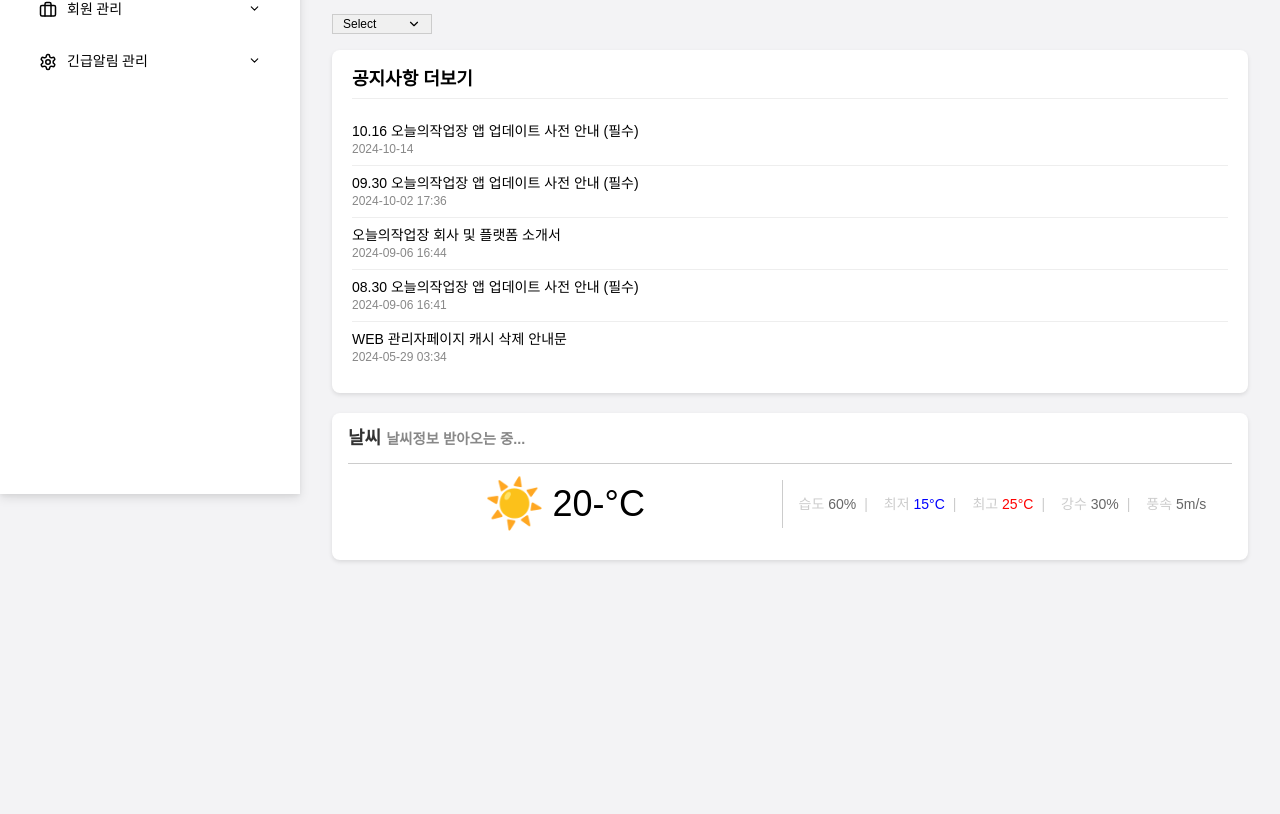
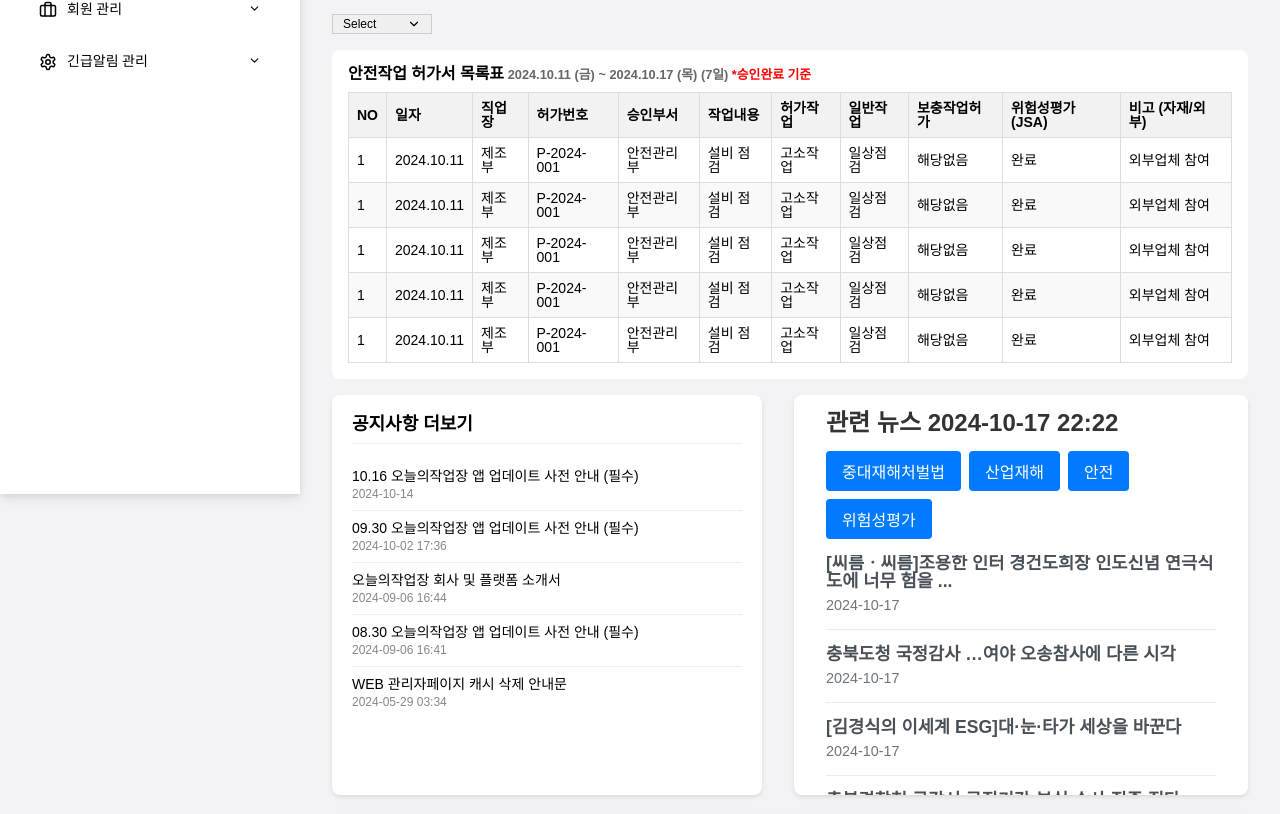
Before and after one commit to youngTkim/AdminMockUp, a React (Create React App) app: page / in a window 1280 px wide. Shown: the part 306-1120 px from the top of the page. Built offline with nearby package versions, Linux system fonts and the light colour scheme; a web font is replaced by a local one.

Commit message:
엑셀구현

```diff
--- a/src/DashBoard.js
+++ b/src/DashBoard.js
@@ -5,8 +5,8 @@ import DateRangePicker from "./DateRangePicker";
 import CustomDropdown from "./DropDown";
 import WeatherComponent from "./Wheather";
 import NoticeList from "./NoticeList";
-
-
+import NewsComponent from "./NewsComponent";
+import Excel from "./Excel";
 const DashBoardWrapper = styled.div`
   padding: 0rem 2rem 0rem 2rem;
   margin-left: 300px;
@@ -269,6 +269,26 @@ img: 'https://storage.todayworkings.com/notice/a6488dbf6ecb402eaa940a18cc97ccc6.
 
 ];
 
+const SideBySideContainer = styled.div`
+  display: flex;
+  flex-direction: column; // 기본적으로 세로 방향으로 배치
+  gap: 2rem;
+  height: auto;
+
+  > * {
+    width: 100%; // 각 자식 요소의 너비를 100%로 설정
+  }
+
+  @media (min-width: 701px) {
+    flex-direction: row; // 501px 이상에서는 가로 방향으로 배치
+    height: 400px;
+    > * {
+      width: 0; // 너비를 0으로 설정하여 flex-grow가 제대로 작동하도록 함
+      flex: 1;
+    }
+  }
+`;
+
 function DashBoard() {
   const [curLocation, setCurLocation] = useState("전체");
   const [calenderType, setCalenderType] = useState("일별");
@@ -346,8 +366,11 @@ function DashBoard() {
         </article>
       </DashBoardAssessment>
       <CustomDropdown options={options} defaultOption="Select" />
-      <NoticeList notices={notices} />
-
+      <Excel />
+      <SideBySideContainer>
+        <NoticeList notices={notices} />
+        <NewsComponent />
+      </SideBySideContainer>
       <WeatherComponent temperature={20} humidity={60} minTemp={15} maxTemp={25} precipitation={30} windSpeed={5} />
     </DashBoardWrapper>
   );
--- /dev/null
+++ b/src/Excel.js
@@ -0,0 +1,105 @@
+import React from 'react';
+import styled from 'styled-components';
+
+const Excel = () => {
+    const TableContainer = styled.div`
+  font-family: Arial, sans-serif;
+  border-radius: 8px;
+  background-color: white;
+  padding: 1rem;
+  overflow-x: auto; // 가로 스크롤 추가
+`;
+
+const TableTitle = styled.h2`
+  margin-bottom: 10px;
+  font-size: 16px;
+  @media (max-width: 768px) {
+    font-size: 14px;
+  }
+`;
+
+const StyledTable = styled.table`
+  border-collapse: collapse;
+  width: 100%;
+  border-radius: 8px;
+  th, td {
+    border: 1px solid #ddd;
+    padding: 8px;
+    text-align: left;
+    font-size: 14px;
+    @media (max-width: 768px) {
+      font-size: 12px;
+      padding: 6px;
+    }
+  }
+
+  th {
+    background-color: #f2f2f2;
+    font-weight: bold;
+  }
+
+  tr:nth-child(even) {
+    background-color: #f9f9f9;
+  }
+
+  tr:hover {
+    background-color: #f5f5f5;
+  }
+`;
+  const headers = [
+    'NO', '일자', '직업장', '허가번호', '승인부서', '작업내용',
+    '허가작업', '일반작업', '보충작업허가', '위험성평가(JSA)', '비고 (자재/외부)'
+  ];
+
+  const generateRandomData = () => {
+    return [
+      '1',
+      '2024.10.11',
+      '제조부',
+      'P-2024-001',
+      '안전관리부',
+      '설비 점검',
+      '고소작업',
+      '일상점검',
+      '해당없음',
+      '완료',
+      '외부업체 참여'
+    ];
+  };
+
+  const rows = Array(5).fill(null).map(() => generateRandomData());
+
+  return (
+    <TableContainer>
+      <TableTitle>
+        안전작업 허가서 목록표
+        <span style={{ fontSize: '0.8em', color: '#666' }}> 2024.10.11 (금) ~ 2024.10.17 (목) (7일)</span>
+        <span style={{ fontSize: '0.8em', color: 'red' }}> *승인완료 기준</span>
+      </TableTitle>
+      <StyledTable>
+        <thead>
+          <tr>
+            {headers.map((header, index) => (
+              <th key={index}>
+                {header}
+              </th>
+            ))}
+          </tr>
+        </thead>
+        <tbody>
+          {rows.map((row, rowIndex) => (
+            <tr key={rowIndex}>
+              {row.map((cell, cellIndex) => (
+                <td key={cellIndex}>{cell}</td>
+              ))}
+            </tr>
+          ))}
+        </tbody>
+      </StyledTable>
+    </TableContainer>
+  );
+};
+
+
+
+export default Excel;
--- a/src/NewsComponent.js
+++ b/src/NewsComponent.js
@@ -1,6 +1,92 @@
 import React from 'react';
+import styled from 'styled-components';
 
 const NewsComponent = () => {
+  const NewsWrapper = styled.div`
+    padding: 1rem;
+    background-color: #ffffff;
+    border-radius: 8px;
+    box-shadow: 0 2px 4px rgba(0,0,0,0.1);
+    overflow-y: auto;
+    min-width: 200px;
+
+    @media (min-width: 768px) {
+      padding: 1rem 2rem;
+    }
+
+    h2 {
+      font-size: 1.2rem;
+      margin-bottom: 1rem;
+      color: #333;
+
+      @media (min-width: 768px) {
+        font-size: 1.5rem;
+      }
+    }
+  `;
+
+  const NewsButtons = styled.div`
+    display: flex;
+    flex-wrap: wrap;
+    gap: 0.5rem;
+    margin-bottom: 1rem;
+
+    button {
+      padding: 0.5rem 1rem;
+      background-color: #007bff;
+      color: white;
+      border: none;
+      border-radius: 4px;
+      cursor: pointer;
+      transition: background-color 0.3s;
+      font-size: 0.9rem;
+
+      @media (min-width: 768px) {
+        font-size: 1rem;
+      }
+
+      &:hover {
+        background-color: #0056b3;
+      }
+    }
+  `;
+
+  const NewsList = styled.ul`
+    list-style-type: none;
+    padding: 0;
+    max-height: 30vh;
+    overflow-y: auto;
+
+    li {
+      margin-bottom: 1rem;
+      padding-bottom: 1rem;
+      border-bottom: 1px solid #e9ecef;
+
+      &:last-child {
+        border-bottom: none;
+      }
+
+      h3 {
+        font-size: 1rem;
+        margin-bottom: 0.5rem;
+        color: #495057;
+
+        @media (min-width: 768px) {
+          font-size: 1.1rem;
+        }
+      }
+
+      p {
+        font-size: 0.8rem;
+        color: #6c757d;
+
+        @media (min-width: 768px) {
+          font-size: 0.9rem;
+        }
+      }
+    }
+  `;
+
   const news = [
     {
       title: '[씨름ㆍ씨름]조용한 인터 경건도희장 인도신념 연극식도에 너무 험을 ...',
@@ -29,23 +115,23 @@ const NewsComponent = () => {
   ];
 
   return (
-    <div className="news-component">
+    <NewsWrapper>
       <h2>관련 뉴스 2024-10-17 22:22</h2>
-      <div className="news-buttons">
+      <NewsButtons>
         <button>중대재해처벌법</button>
         <button>산업재해</button>
         <button>안전</button>
         <button>위험성평가</button>
-      </div>
-      <ul className="news-list">
+      </NewsButtons>
+      <NewsList>
         {news.map((item, index) => (
           <li key={index}>
             <h3>{item.title}</h3>
             <p>{item.date}</p>
           </li>
         ))}
-      </ul>
-    </div>
+      </NewsList>
+    </NewsWrapper>
   );
 };
 
--- a/src/NoticeList.js
+++ b/src/NoticeList.js
@@ -7,6 +7,8 @@ const ListContainer = styled.div`
   box-shadow: 0 2px 4px rgba(0, 0, 0, 0.1);
   padding: 20px;
   width: 100%;
+  overflow-y: auto;
+  min-width: 200px;
 `;
 
 const Title = styled.h2`
```
